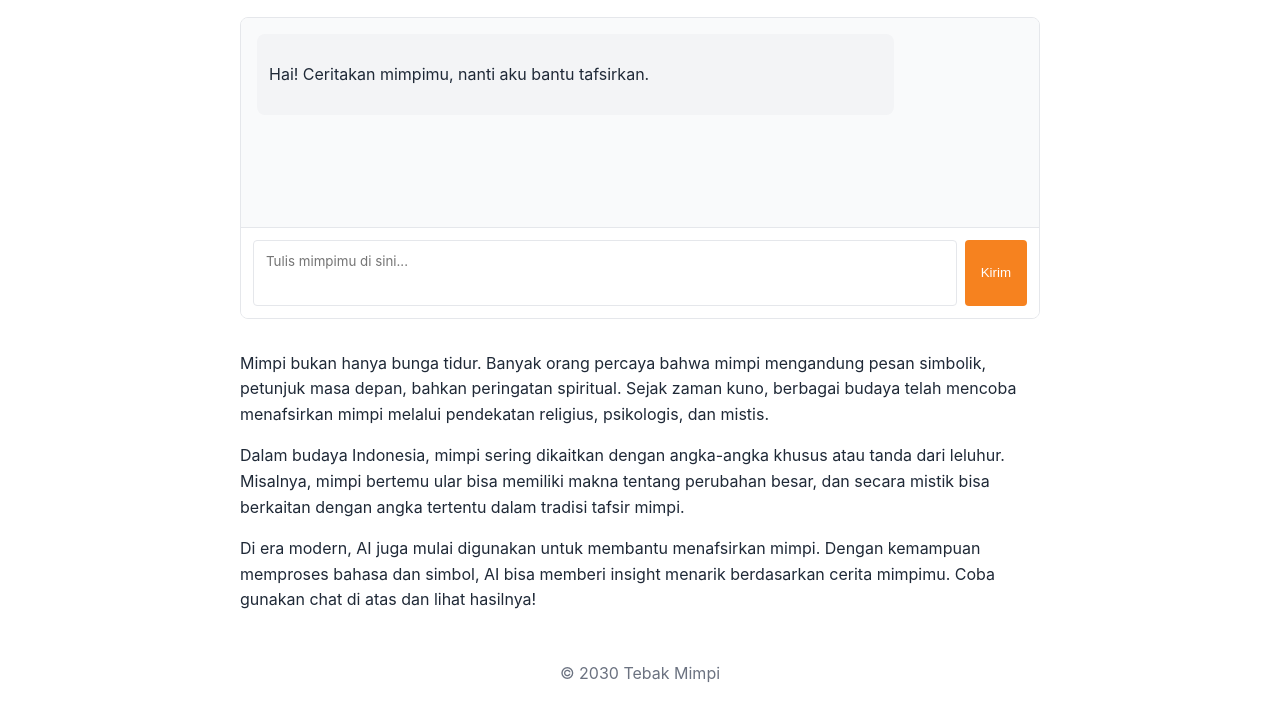
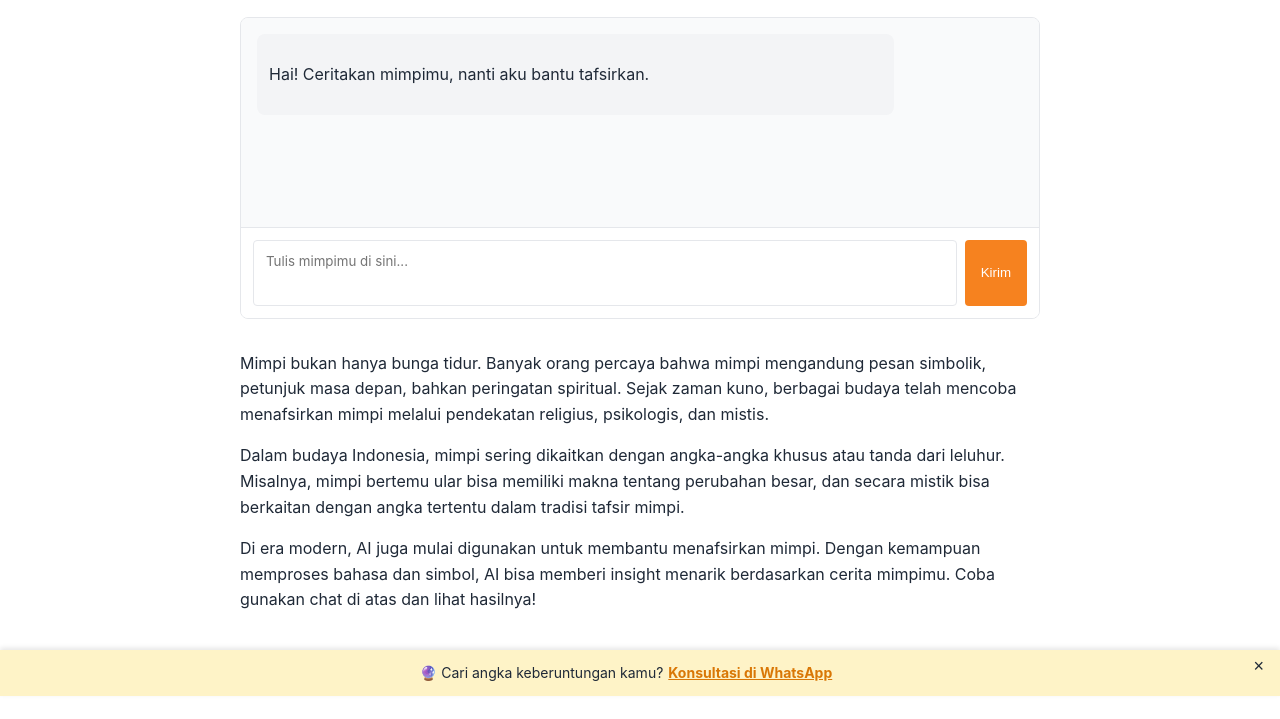
Before and after one commit to animalpsychic/chatai, a website: page public/artikel.html in a window 1280 px wide. Shown: the part 104-823 px from the top of the page. Drawn offline with Linux system fonts and the light colour scheme.

Commit message:
Update artikel.html

```diff
--- a/public/artikel.html
+++ b/public/artikel.html
@@ -3,7 +3,8 @@
   <head>
     <meta charset="UTF-8" />
     <meta name="viewport" content="width=device-width, initial-scale=1.0" />
-    <title>Mimpimu</title>
+    <title>Tafsir Mimpi Angka 2D 3D 4D | Tebak Mimpi Hari Ini</title>
+    <meta name="description" content="Tebak arti mimpi dan temukan angka keberuntungan 2D 3D 4D. Powered by AI dan Leluhur. Cocok untuk pecinta togel dan tafsir mimpi.">
     <style>
       :root {
         --primary-color: #f6821f;
@@ -198,5 +199,38 @@
         chatMessages.scrollTop = chatMessages.scrollHeight;
       }
     </script>
+
+<div id="floating-ad" style="
+  position: fixed;
+  bottom: 0;
+  left: 0;
+  right: 0;
+  background-color: #fef3c7;
+  color: #1f2937;
+  text-align: center;
+  padding: 12px 40px 12px 12px;
+  font-size: 14px;
+  box-shadow: 0 -2px 5px rgba(0,0,0,0.1);
+  z-index: 1000;
+  display: flex;
+  align-items: center;
+  justify-content: center;
+  flex-wrap: wrap;
+">
+  🔮 Cari angka keberuntungan kamu?
+  <a href="https://wa.me/6281234567890" target="_blank" style="color:#d97706; font-weight:bold; margin-left: 5px;">Konsultasi di WhatsApp</a>
+  <button onclick="document.getElementById('floating-ad').style.display='none'" style="
+    position: absolute;
+    top: 5px;
+    right: 10px;
+    background: transparent;
+    border: none;
+    font-size: 18px;
+    color: #1f2937;
+    cursor: pointer;
+  ">&times;</button>
+</div>
+
+
   </body>
 </html>
```
